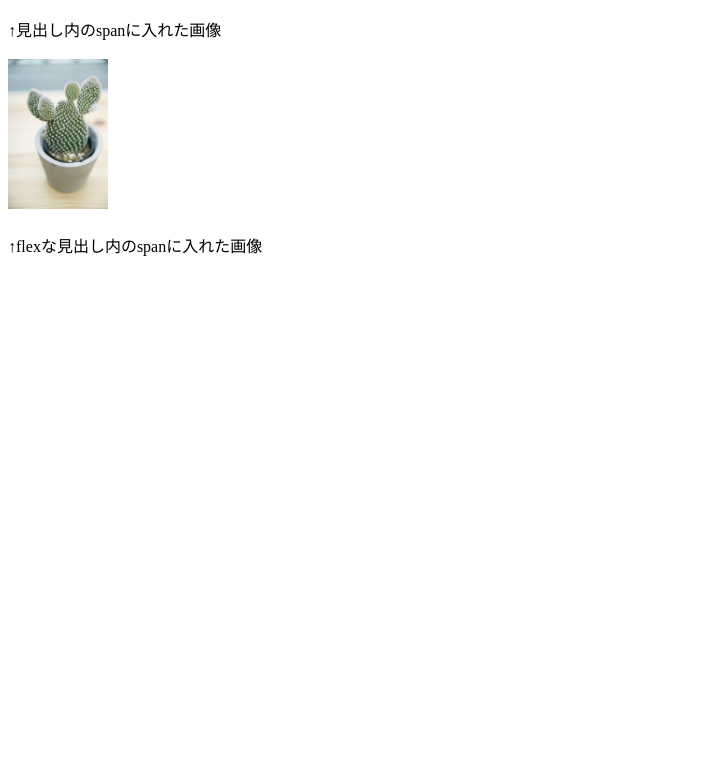
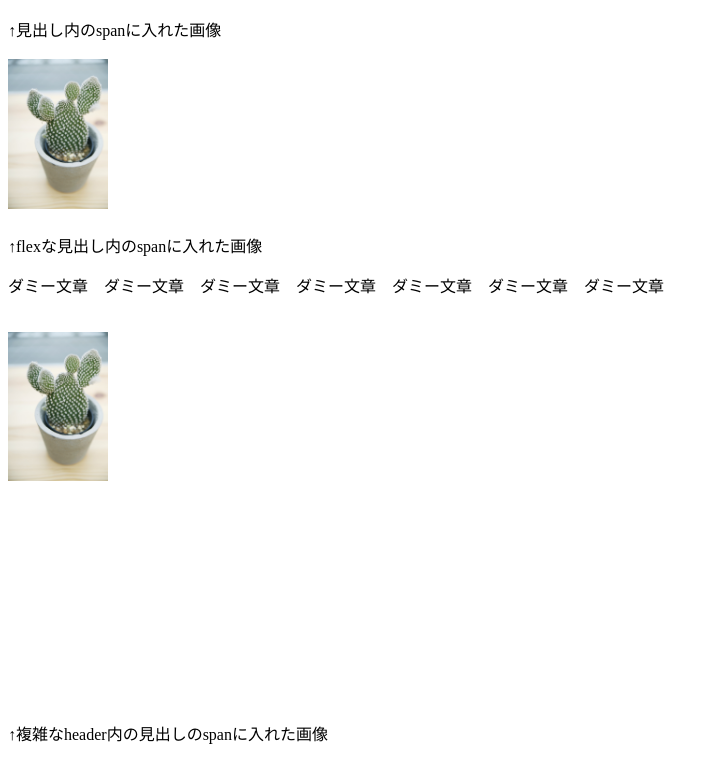
Before and after one commit to massirohuyu/asobiba, a website: page docs/index.html in a window 1280 px wide. Shown: the part 2256-3017 px from the top of the page, without its empty margins (0-719 px from the left). Before the commit the page ends 2529 px from the top, so only its background shows below. Drawn offline with nearby package versions, Linux system fonts and the light colour scheme.

Commit message:
[update] 見出し内の階層と画像のaltの実験 iroiro追加

```diff
--- a/docs/index.html
+++ b/docs/index.html
@@ -458,6 +458,16 @@
     <h3 style="display: flex;align-items: flex-start;"><span><img src="./images/401988_s.jpg" style="width: 100px;" alt="flexな見出し内のspanに入れた画像"></span></h3>
 
     <p>↑flexな見出し内のspanに入れた画像</p>
+
+    <p>ダミー文章　ダミー文章　ダミー文章　ダミー文章　ダミー文章　ダミー文章　ダミー文章　</p>
+
+    <header style="overflow: hidden;background: #fff no-repeat 50%;margin-bottom: -200px;padding-bottom: 200px;">
+      <div style="position: relative;margin: 0 auto;">
+        <h3 style="display: flex;align-items: flex-start;"><span style="flex: 0 1 auto;"><img src="./images/401988_s.jpg" style="width: 100px;" alt="複雑なheader内の見出しのspanに入れた画像"></span></h3>
+      </div>
+    </header>
+
+    <p style="padding-top: 200px;">↑複雑なheader内の見出しのspanに入れた画像</p>
   </body>
 
   <script>
```
